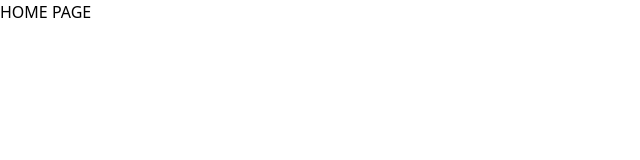
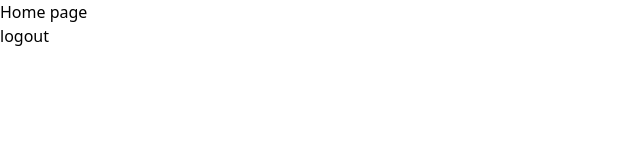
Before and after one commit to d-stoianov/bunq-spendings-map, a React (Vite) app: page / in a window 1280 px wide. Shown: the top 160 px of the page, without its empty margins (0-640 px from the left). Built offline with nearby package versions, Linux system fonts and the light colour scheme.

Commit message:
Create basic auth in a context

```diff
--- a/src/app/index.tsx
+++ b/src/app/index.tsx
@@ -1,9 +1,12 @@
-import AppRouter from "@/app/router"
+import AppRouter from '@/app/router'
+import { AuthProvider } from '@/context/AuthContext'
 
 const App = () => {
     // later add auth context here
     return (
-       <AppRouter />
+        <AuthProvider>
+            <AppRouter />
+        </AuthProvider>
     )
 }
 
--- a/src/app/routes/home.tsx
+++ b/src/app/routes/home.tsx
@@ -1,5 +1,26 @@
+import { useAuth } from '@/context/AuthContext'
+import React from 'react'
+import { useNavigate } from 'react-router-dom'
+
 const HomePage: React.FC = () => {
-    return <div>HOME PAGE</div>
+    const { user, logout } = useAuth()
+    const navigate = useNavigate()
+
+    console.log('user', user)
+
+    return (
+        <div>
+            <h1>Home page</h1>
+            <button
+                onClick={() => {
+                    logout()
+                    navigate('/login')
+                }}
+            >
+                logout
+            </button>
+        </div>
+    )
 }
 
 export default HomePage
--- a/src/app/routes/login.tsx
+++ b/src/app/routes/login.tsx
@@ -1,5 +1,25 @@
+import { useAuth } from '@/context/AuthContext'
+import React from 'react'
+import { useNavigate } from 'react-router-dom'
+
 const LoginPage: React.FC = () => {
-    return <div>LOGIN</div>
+    const { login } = useAuth()
+    const navigate = useNavigate()
+
+    return (
+        <div>
+            <h1>LOGIN PAGE</h1>
+
+            <button
+                onClick={() => {
+                    login()
+                    navigate('/')
+                }}
+            >
+                login
+            </button>
+        </div>
+    )
 }
 
 export default LoginPage
--- /dev/null
+++ b/src/context/AuthContext.tsx
@@ -0,0 +1,61 @@
+import { createContext, useContext, useState } from 'react'
+
+interface User {
+    name: string
+    image: string | null
+}
+
+interface AuthContextProps {
+    user: User | null
+    login: () => Promise<void>
+    logout: () => Promise<void>
+}
+
+const AuthContext = createContext<AuthContextProps>({
+    user: null,
+    login: async () => {},
+    logout: async () => {},
+})
+
+const AuthProvider: React.FC<{ children: React.ReactNode }> = ({
+    children,
+}) => {
+    const [user, setUser] = useState<User | null>(null)
+
+    const mockUser: User = {
+        name: 'dima',
+        image: null,
+    }
+
+    const login = async () => {
+        setUser(mockUser)
+    }
+
+    const logout = async () => {
+        setUser(null)
+    }
+
+    return (
+        <AuthContext.Provider
+            value={{
+                user: user,
+                login,
+                logout,
+            }}
+        >
+            {children}
+        </AuthContext.Provider>
+    )
+}
+
+const useAuth = () => {
+    const context = useContext(AuthContext)
+
+    if (!context) {
+        throw new Error('No auth context')
+    }
+
+    return context
+}
+
+export { AuthProvider, useAuth }
```
